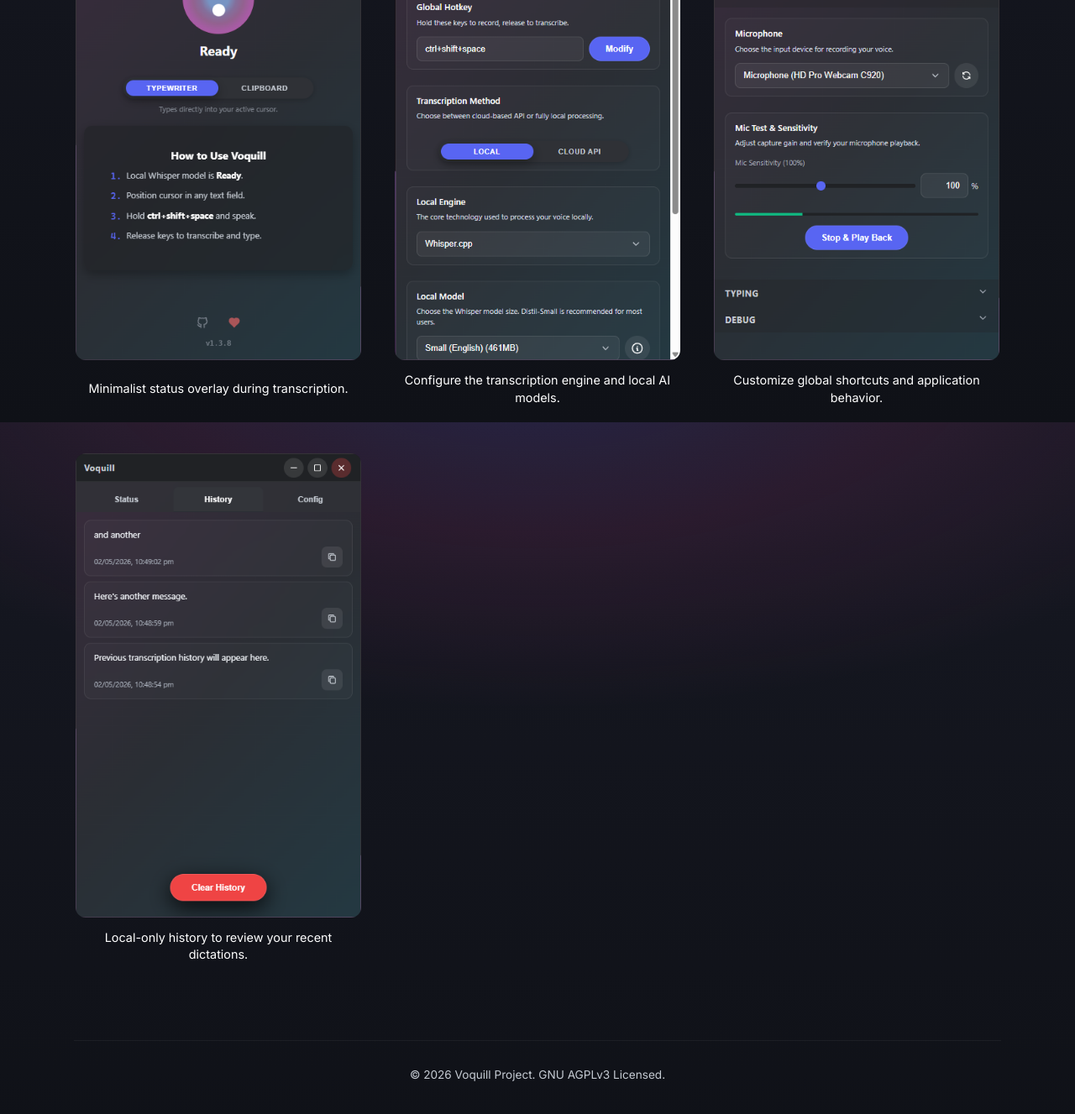
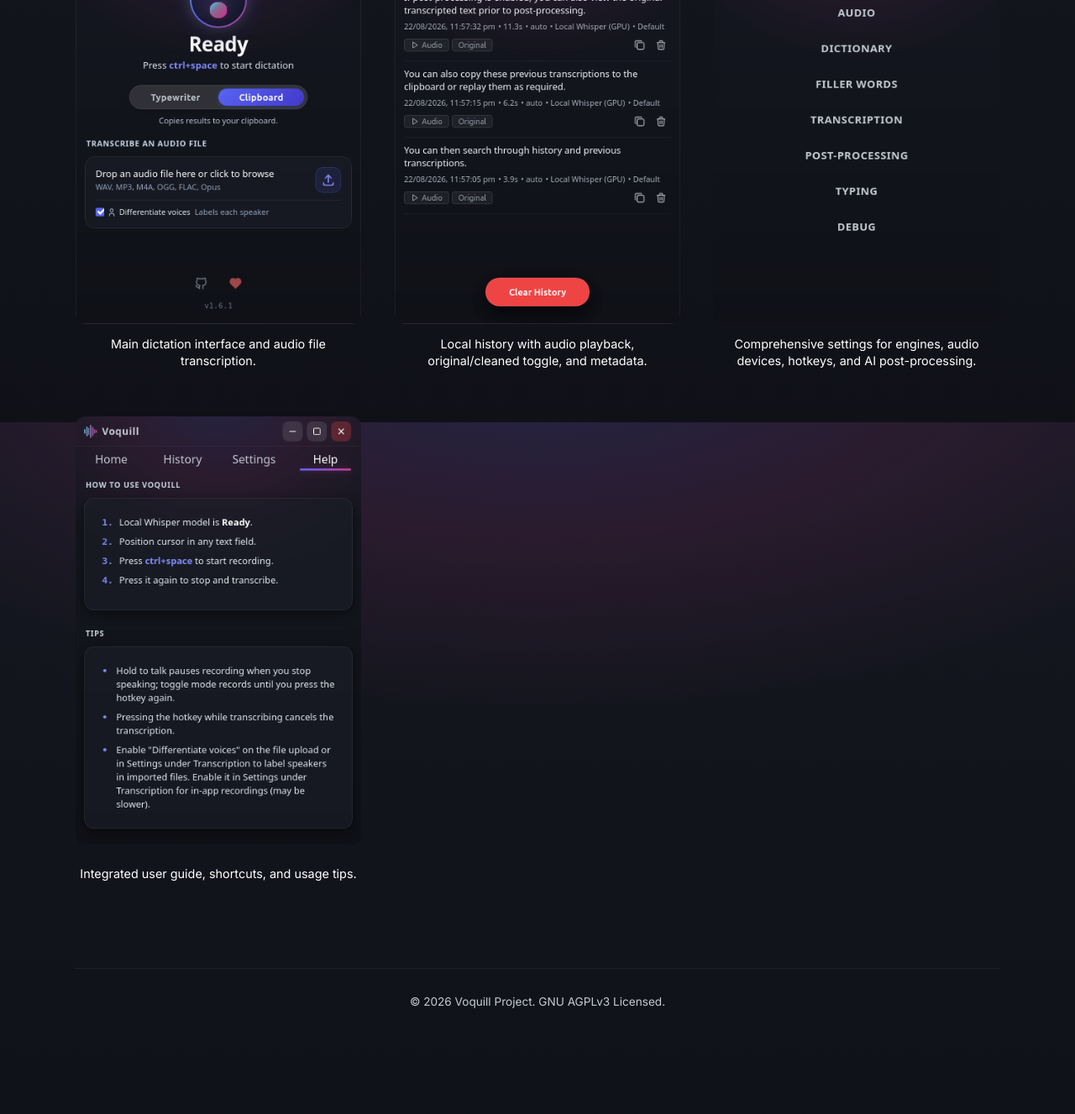
Before and after one commit to jackbrumley/voquill, a Jekyll site: the page built from docs/screenshots.html, in a window 1280 px wide and 1400 px high, scrolled down 397 px. Shown: the top 1327 px of the window at 84% size. Built offline with Jekyll 4.4.1, drawn with Linux system fonts in a browser that asks for light colours.

Commit message:
docs: update screenshot assets and references across website and README

```diff
--- a/docs/index.html
+++ b/docs/index.html
@@ -5,7 +5,7 @@
 og_title: Voquill | Free & Private Dictation
 og_description: FOSS, truly free & open-source offline dictation that types into any app. Local voice-to-text keeps your data on your device. No subscriptions.
 og_url: https://voquill.org/
-og_image: https://voquill.org/screenshots/screenshot-status.png
+og_image: https://voquill.org/screenshots/screenshot-1.png
 canonical: https://voquill.org/
 stylesheets:
   - /assets/index.css
--- a/docs/screenshots.html
+++ b/docs/screenshots.html
@@ -12,20 +12,20 @@
 
 <div class="gallery">
   <div class="screenshot-card">
-    <img src="{{ '/screenshots/screenshot-status.png' | relative_url }}" alt="Voquill Status View">
-    <p>Minimalist status overlay during transcription.</p>
+    <img src="{{ '/screenshots/screenshot-1.png' | relative_url }}" alt="Voquill Home View">
+    <p>Main dictation interface and audio file transcription.</p>
   </div>
   <div class="screenshot-card">
-    <img src="{{ '/screenshots/screenshot-config1.png' | relative_url }}" alt="Voquill Engine Config">
-    <p>Configure the transcription engine and local AI models.</p>
+    <img src="{{ '/screenshots/screenshot-2.png' | relative_url }}" alt="Voquill History View">
+    <p>Local history with audio playback, original/cleaned toggle, and metadata.</p>
   </div>
   <div class="screenshot-card">
-    <img src="{{ '/screenshots/screenshot-config2.png' | relative_url }}" alt="Voquill Settings">
-    <p>Customize global shortcuts and application behavior.</p>
+    <img src="{{ '/screenshots/screenshot-3.png' | relative_url }}" alt="Voquill Settings">
+    <p>Comprehensive settings for engines, audio devices, hotkeys, and AI post-processing.</p>
   </div>
   <div class="screenshot-card">
-    <img src="{{ '/screenshots/screenshot-history.png' | relative_url }}" alt="Voquill History">
-    <p>Local-only history to review your recent dictations.</p>
+    <img src="{{ '/screenshots/screenshot-4.png' | relative_url }}" alt="Voquill Help">
+    <p>Integrated user guide, shortcuts, and usage tips.</p>
   </div>
 </div>
 
```
Also changed, not shown: src-tauri/org.voquill.desktop.metainfo.xml (+8 -8 lines), README.md, docs/screenshots/screenshot-1.png (added), docs/screenshots/screenshot-2.png (added), docs/screenshots/screenshot-3.png (added), docs/screenshots/screenshot-4.png (added), docs/screenshots/screenshot-config1.png (deleted), docs/screenshots/screenshot-config2.png (deleted), docs/screenshots/screenshot-history.png (deleted), docs/screenshots/screenshot-status.png (deleted).
